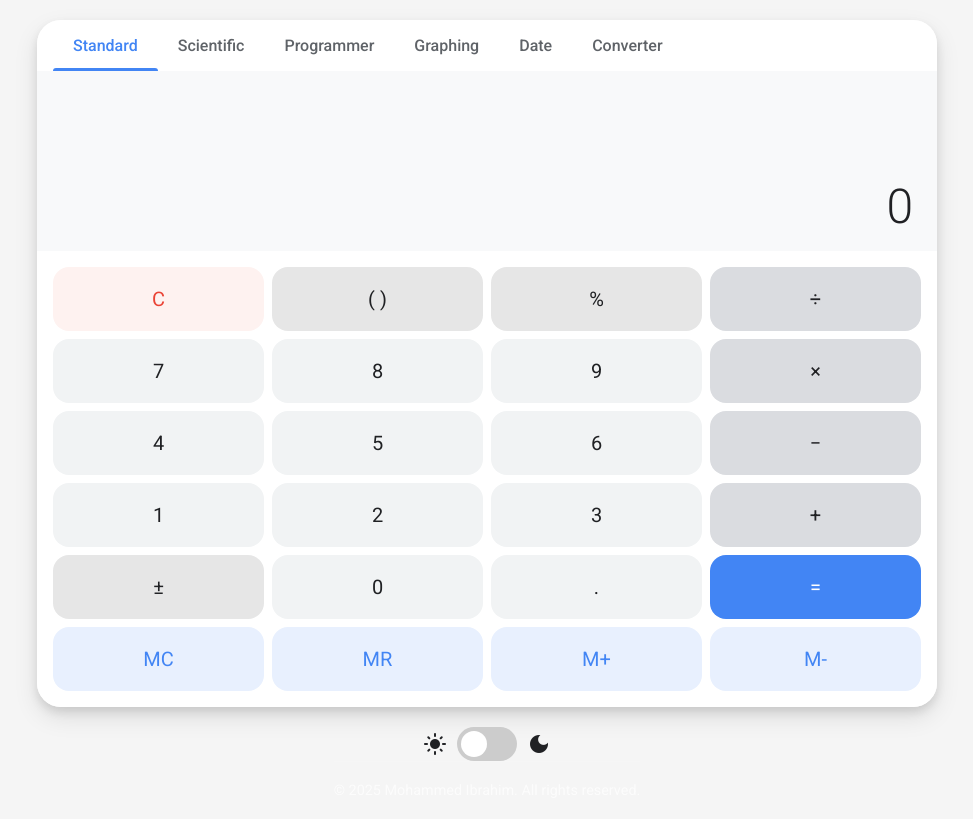
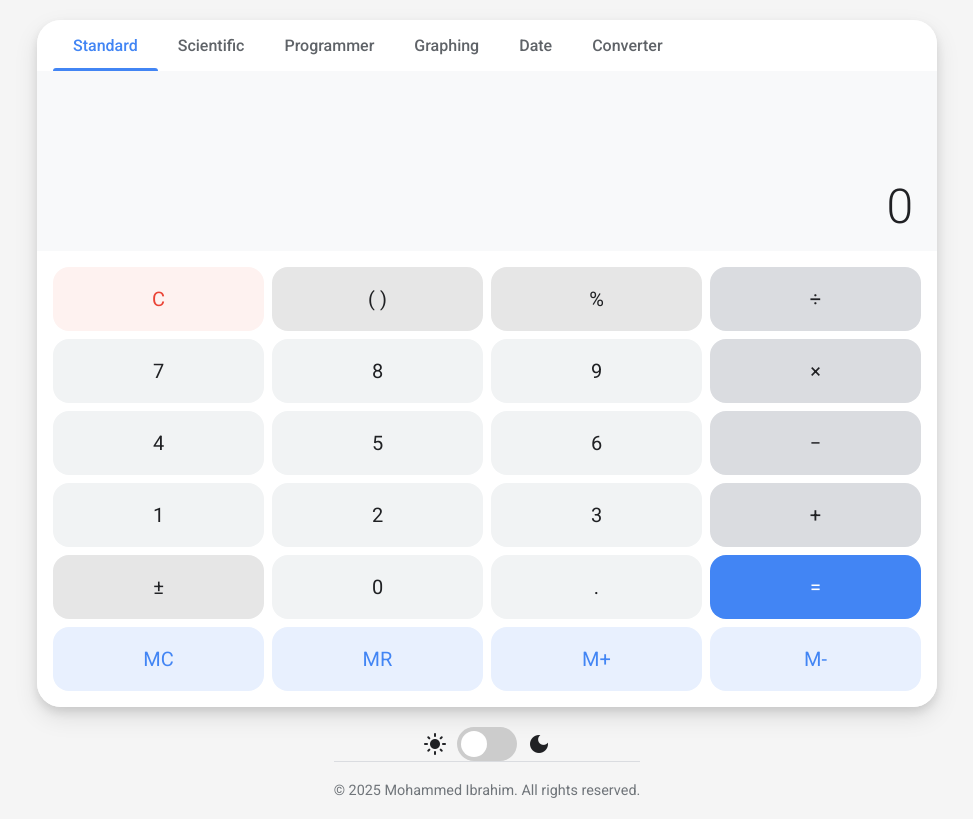
Before and after one commit to MWXZ2/calculator, a plain HTML site: page index.html in a window 1280 px wide. Shown: the whole page, without its empty margins (153-1126 px from the left). Drawn offline with Linux system fonts and the light colour scheme.

Commit message:
Update index.html

```diff
--- a/index.html
+++ b/index.html
@@ -221,18 +221,16 @@
             font-size: 24px;
         }
 
+        /* FIX: Using CSS variables to ensure copyright is visible in both themes */
         .copyright {
             text-align: center;
             padding-top: 20px;
-            border-top: 1px solid rgba(255, 255, 255, 0.1);
-            color: rgba(255, 255, 255, 0.7);
+            border-top: 1px solid var(--btn-operator-bg);
+            color: var(--text-secondary);
             font-size: 0.9rem;
-        }
-
-        [data-theme="light"] .copyright {
-            border-top: 1px solid rgba(0, 0, 0, 0.1);
-            color: rgba(0, 0, 0, 0.7);
-        }
+            transition: all 0.3s ease;
+        }
+
         /* Animation for button press */
         @keyframes buttonPress {
             0% { transform: scale(1); }
@@ -843,6 +841,10 @@
             <span class="slider"></span>
         </label>
         <span class="material-icons">dark_mode</span>
+    </div>
+
+     <div class="copyright">
+        <p>&copy; 2025 Mohammed Ibrahim. All rights reserved.</p>
     </div>
 
     <script>
@@ -2189,9 +2191,5 @@
             updateProgDisplay();
         });
     </script>
-
-     <div class="copyright">
-                <p>&copy; 2025 Mohammed Ibrahim. All rights reserved.</p>
-            </div>
 </body>
 </html>
```
